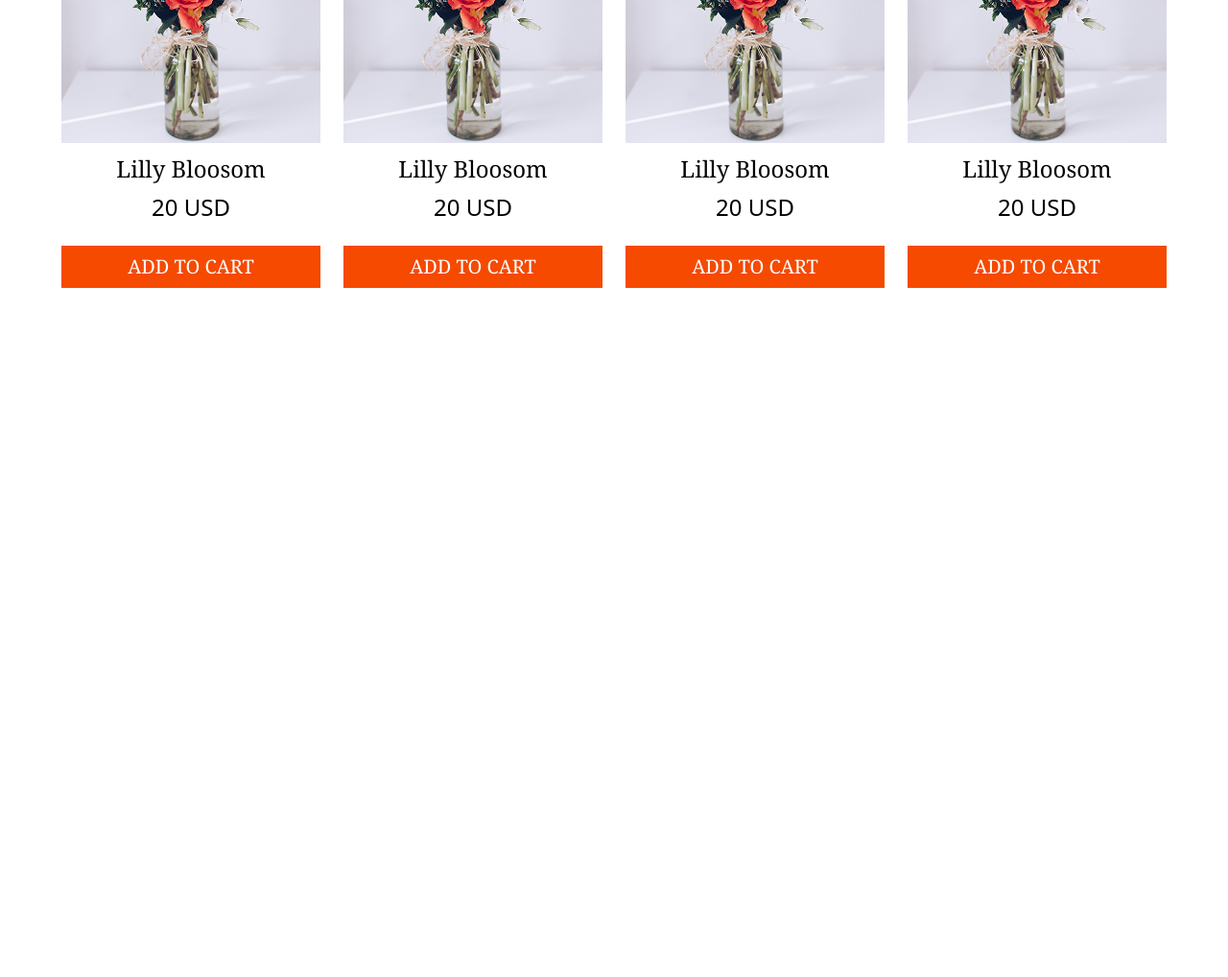
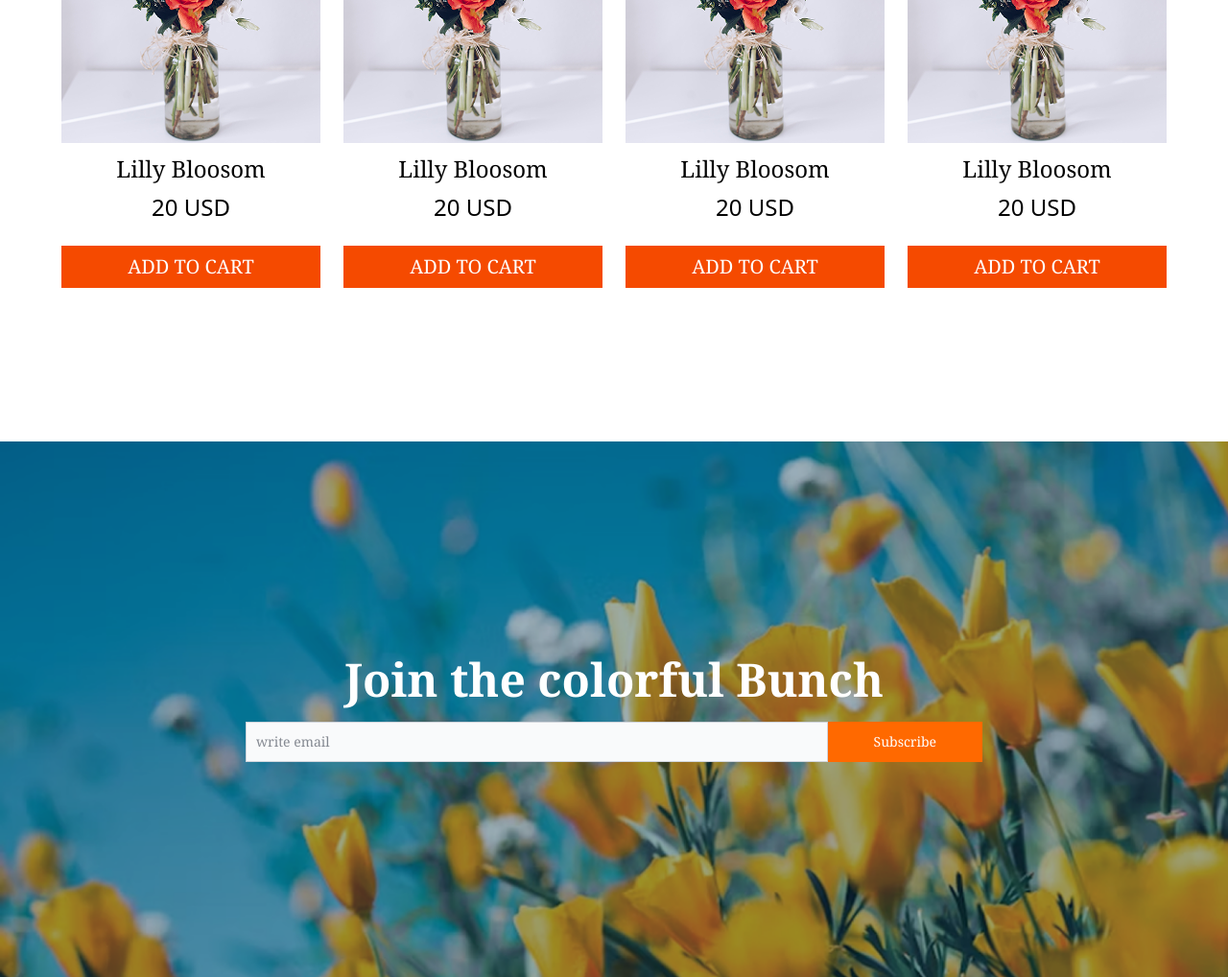
Before and after one commit to HamedAnika/responsive-flowers, a plain HTML site: page index.html in a window 1280 px wide. Shown: the part 1588-2606 px from the top of the page at 96% size. Before the commit the page ends 1888 px from the top, so only its background shows below. Drawn offline with nearby package versions, Linux system fonts and the light colour scheme.

Commit message:
colorful bunch section added

```diff
--- a/index.html
+++ b/index.html
@@ -128,7 +128,22 @@
             </div>
         </section>
     </header>
-    <main></main>
+    <main class="mt-40">
+
+        <div class="bg-[url('./assets/news-letter-bg.png')] bg-no-repeat w-full bg-cover">
+            <div class="text-center py-56">
+                <h2 class="text-5xl text-white mb-5 font-bold">Join the colorful Bunch</h2>
+                <form class="mx-auto w-3xl">
+                    <div class="flex">
+                        <input type="email" id="email" class="bg-gray-50 border border-gray-300 text-gray-900 text-sm w-full p-2.5 dark:bg-gray-700 dark:border-gray-600 dark:placeholder-gray-400 dark:text-white " placeholder="write email" required />
+                        <button type="submit" class="text-white bg-orange-500 px-12 font-medium text-sm w-full sm:w-auto py-2.5 text-center">Subscribe</button>
+                   </div>
+                </form>
+            </div>
+        </div>
+
+
+    </main>
     <footer></footer>
 
 </body>
```
